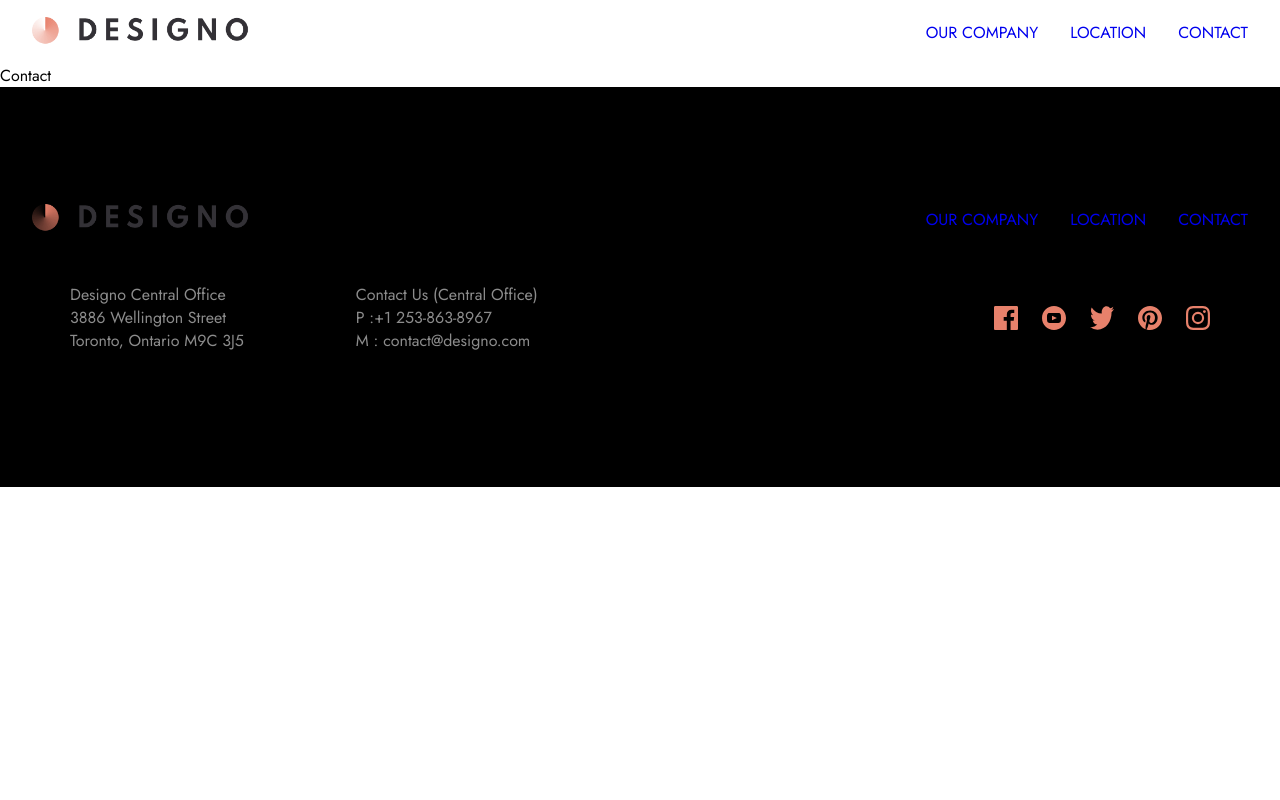
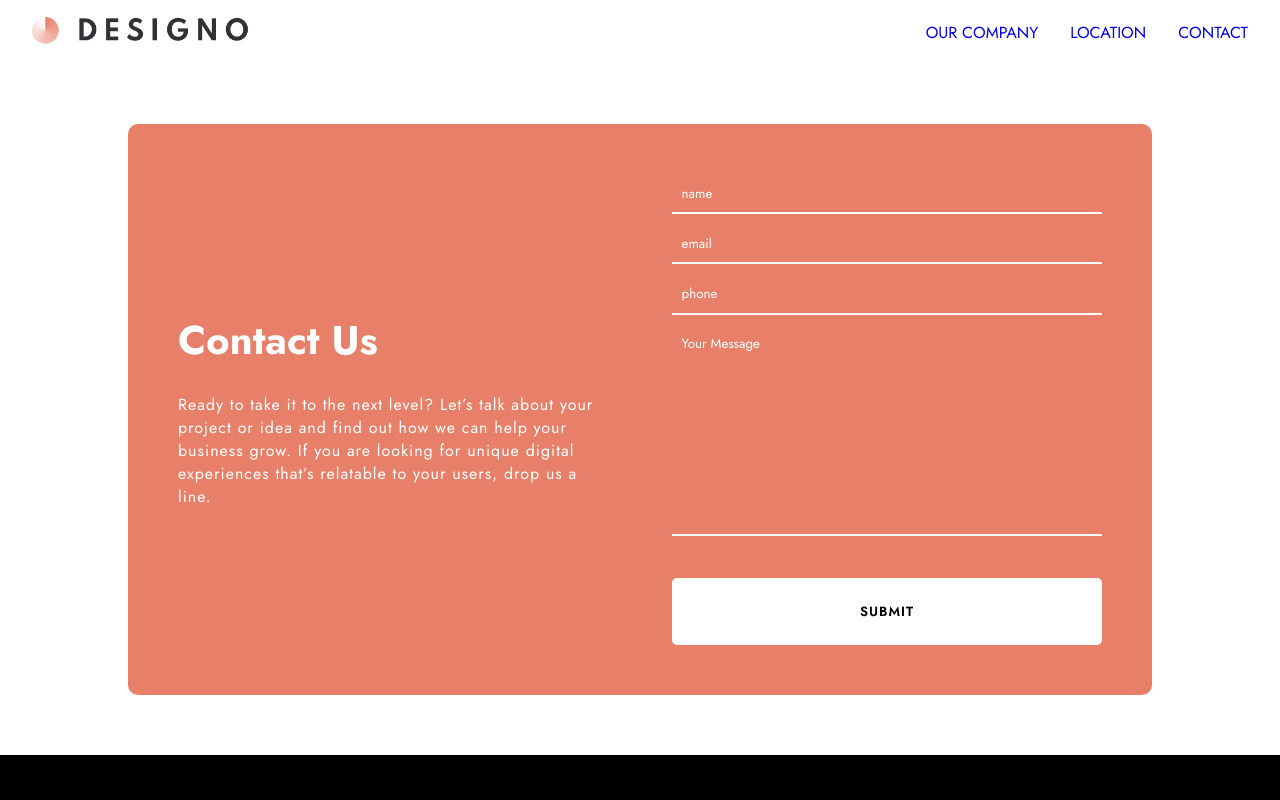
Before and after one commit to AbbyNyakara/Designo-Website, a React (Vite) app: page /contact in a window 1280 px wide. Shown: the top 800 px of the page. Built offline with nearby package versions, Linux system fonts and the light colour scheme.

Commit message:
add contact Form

```diff
--- a/src/components/Contact/Contact.jsx
+++ b/src/components/Contact/Contact.jsx
@@ -3,7 +3,27 @@ import './contact.scss';
 
 const Contact = () => {
   return (
-    <div className='contact'>Contact</div>
+    <div className='contact'>
+      <div className="contact__info">
+        <div className="contact__details">
+          <h2 className='contact__details-title'>Contact Us</h2>
+          <p className='contact__details-description'>
+           Ready to take it to the next level? Let’s talk about your project
+           or idea and find out how we can help your business grow. If you are
+           looking for unique digital experiences that’s relatable to your users,
+           drop us a line.
+           </p>
+        </div>
+
+        <form action="" className='contact__form' >
+          <input type="text" name="" placeholder='name' required />
+          <input type="email" name="" id="" placeholder='email' required />
+          <input type="text" name="" id="" placeholder='phone' required/>
+          <textarea name="" id="" cols="5" rows="10" placeholder='Your Message' required />
+          <button className='btn'>submit</button>
+        </form>
+      </div>
+    </div>
   )
 }
 
--- a/src/components/Contact/contact.scss
+++ b/src/components/Contact/contact.scss
@@ -0,0 +1,51 @@
+@use '../../sass/components/button';
+@use '../../sass/variables/variables';
+
+.contact {
+  background-color: variables.$clr-primary-orange;
+  width: 80%;
+  margin: 60px auto;
+  padding: 50px;
+  border-radius: 10px;
+  color: variables.$clr-white;
+}
+
+.contact__info {
+  display: flex;
+  gap: 4rem;
+  align-items: center;
+}
+
+.contact__details {
+  flex: 1;
+}
+
+.contact__form {
+  flex: 1;
+  display: flex;
+  flex-direction: column;
+}
+
+.contact__details-title {
+  font-size: 2.5rem;
+  padding-bottom: 1.5rem;
+}
+
+.contact__details-description {
+  letter-spacing: 1px;
+}
+
+.contact__form > input,
+textarea {
+  border: none;
+  outline: none;
+  margin-bottom: 10px;
+  padding: 0.6rem;
+  background: transparent;
+  border-bottom: 2px solid variables.$clr-white;
+  resize: none;
+}
+
+::placeholder {
+  color: variables.$clr-white;
+}
```
Also changed, not shown: src/components/Location/Location.jsx (line endings or trailing spaces).
